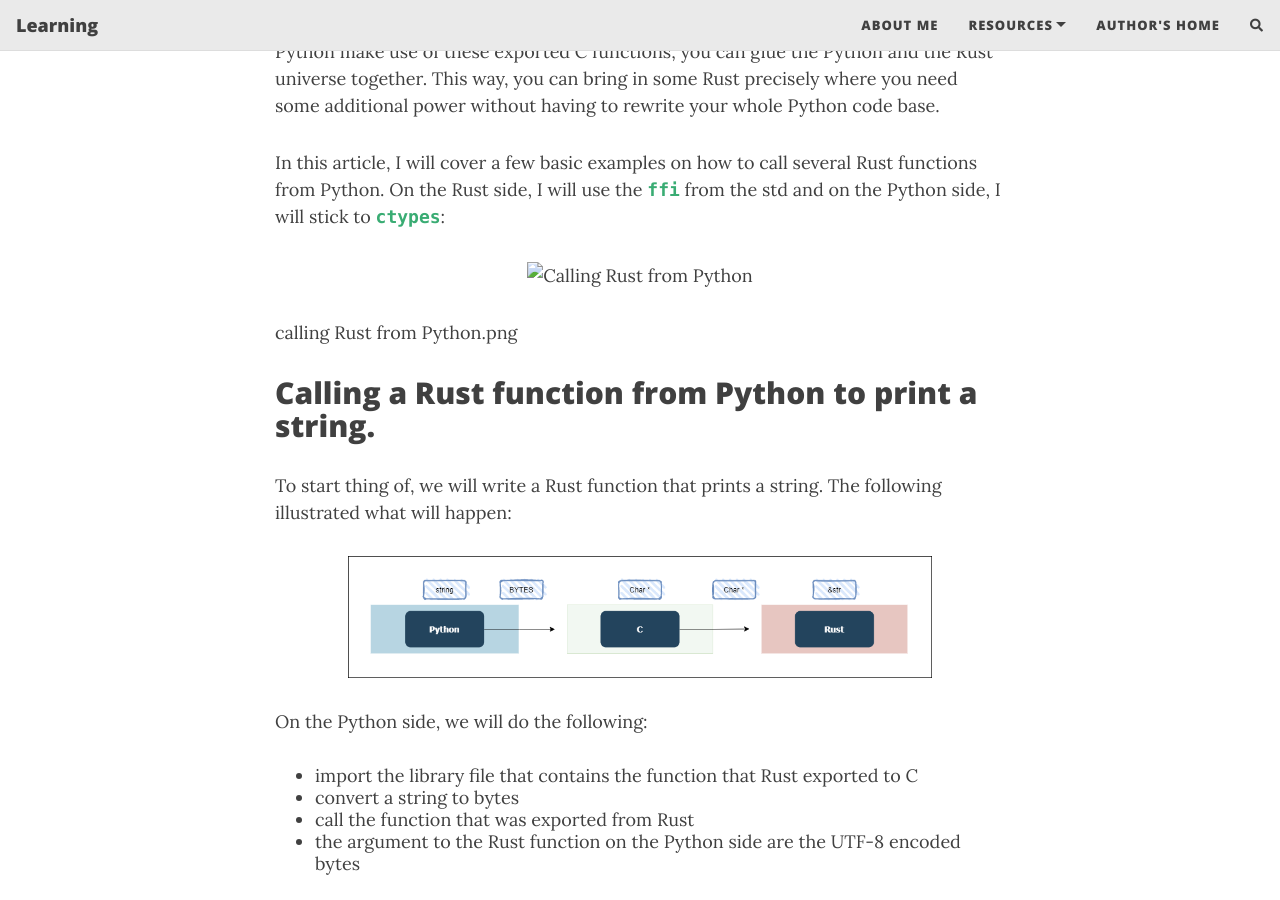
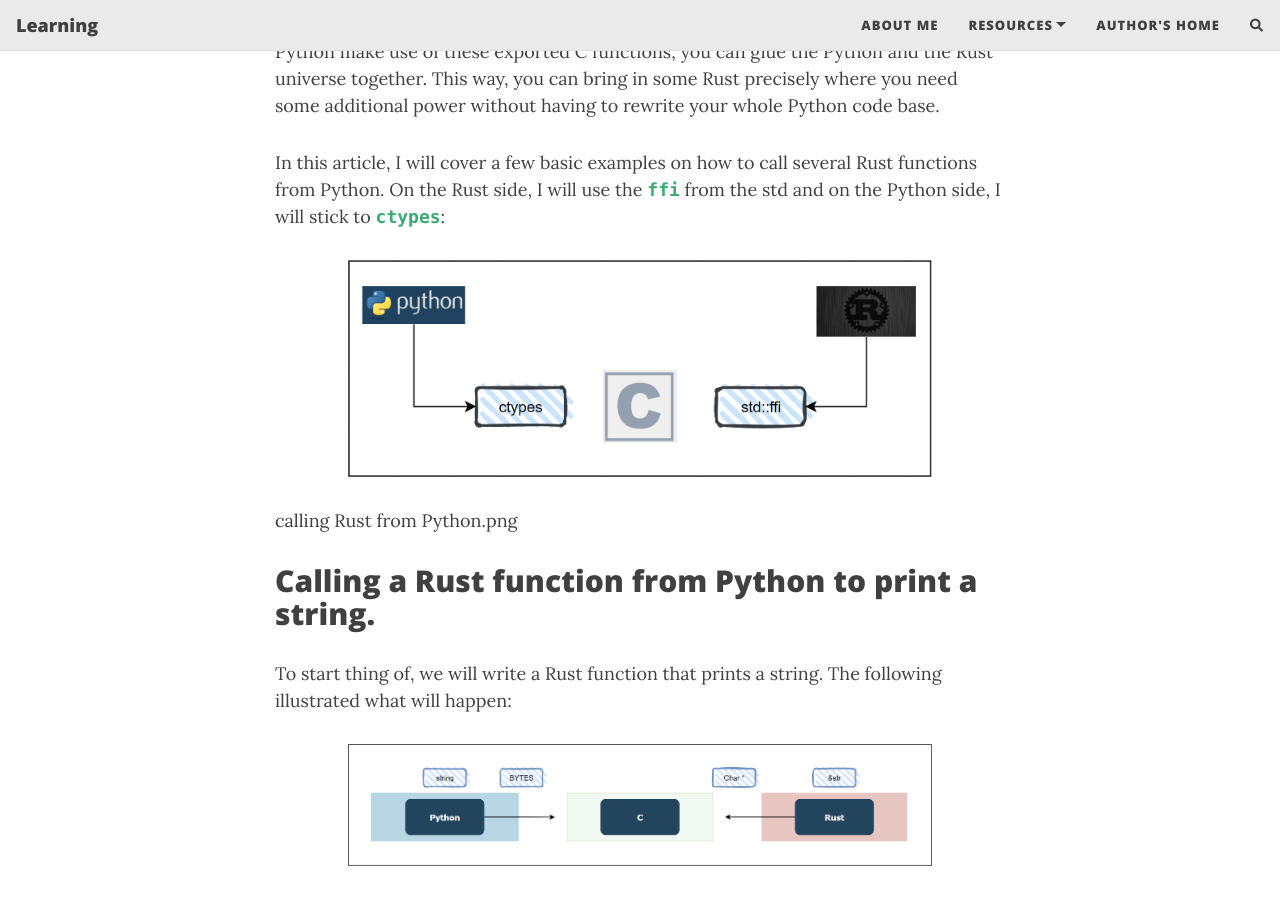
Before and after one commit to saidvandeklundert/learn, a Jekyll site: the page built from _posts/2021-11-5-calling-rust-from-python.md, in a window 1280 px wide and 900 px high, scrolled down 786 px. Built offline with Jekyll 4.4.1, drawn with Linux system fonts in a browser that asks for light colours; nearby versions of some CDN libraries; comment, search, counter and statistics services are not loaded.

Commit message:
pic and start of new post

```diff
--- a/_posts/2021-11-5-calling-rust-from-python.md
+++ b/_posts/2021-11-5-calling-rust-from-python.md
@@ -16,7 +16,7 @@ In addition to using C or C++, another thing to consider is Rust. Rust offers an
 In this article, I will cover a few basic examples on how to call several Rust functions from Python. On the Rust side, I will use the `ffi` from the std and on the Python side, I will stick to `ctypes`:
 
 {:refdef: style="text-align: center;"}
-![Calling Rust from Python](/learn/img/calling_rust_from_python_std_ffi_and_ctypes.png "Calling Rust from Python"){:height="80%" width="80%"}
+![Calling Rust from Python](/learn/assets/img/calling_rust_from_python_std_ffi_and_ctypes.png "Calling Rust from Python"){:height="80%" width="80%"}
 {: refdef}
 calling Rust from Python.png
 
@@ -26,7 +26,7 @@ calling Rust from Python.png
 To start thing of, we will write a Rust function that prints a string. The following illustrated what will happen:
 
 {:refdef: style="text-align: center;"}
-![Python string to Rust](/learn/img/python_string_to_rust_via_c.png "Python string to Rust"){:height="80%" width="80%"}
+![Python string to Rust](/assets/img/python_string_to_rust_via_c.png "Python string to Rust"){:height="80%" width="80%"}
 {: refdef}
 
 On the Python side, we will do the following:
```
Also changed, not shown: 1 other file.
